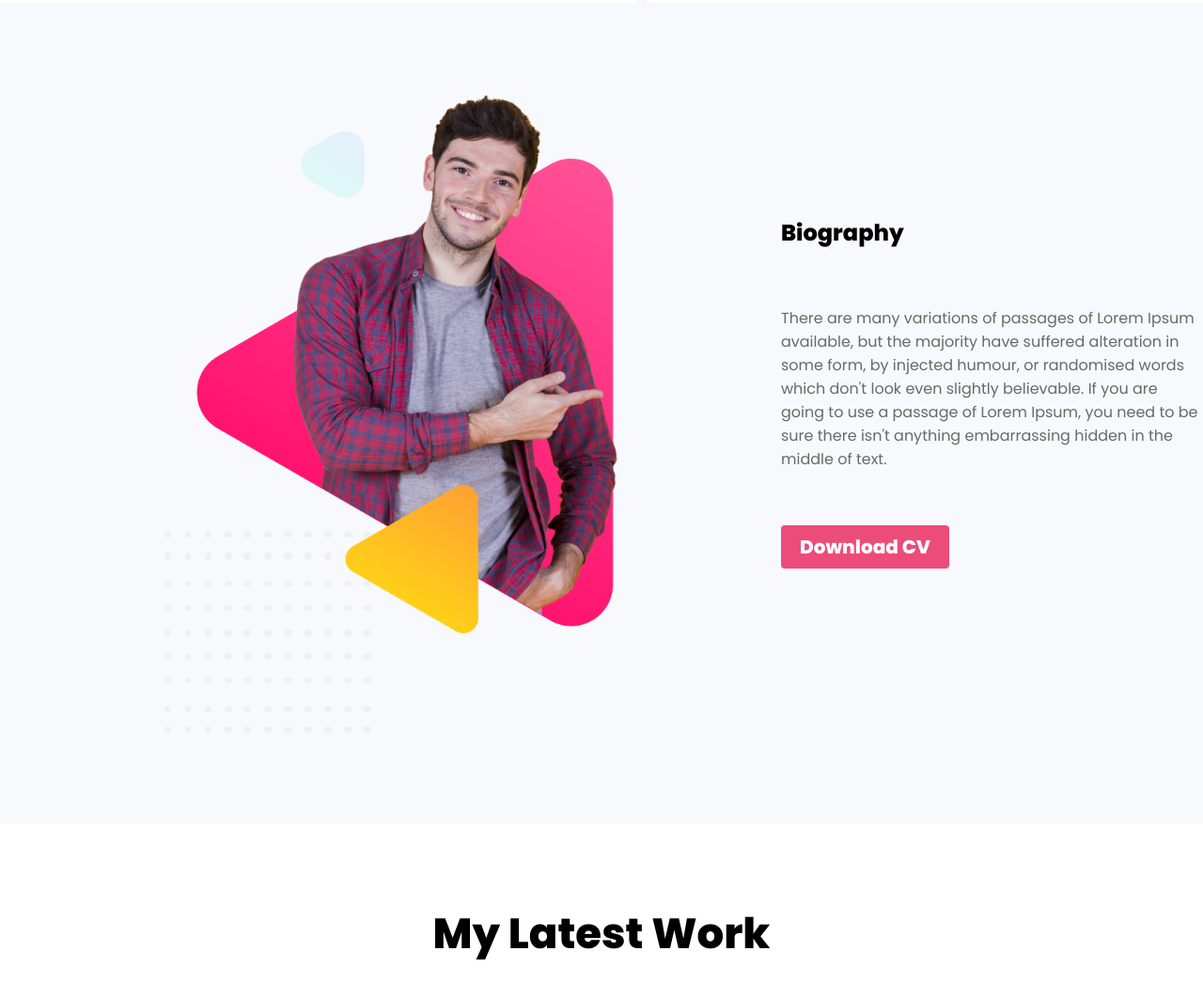
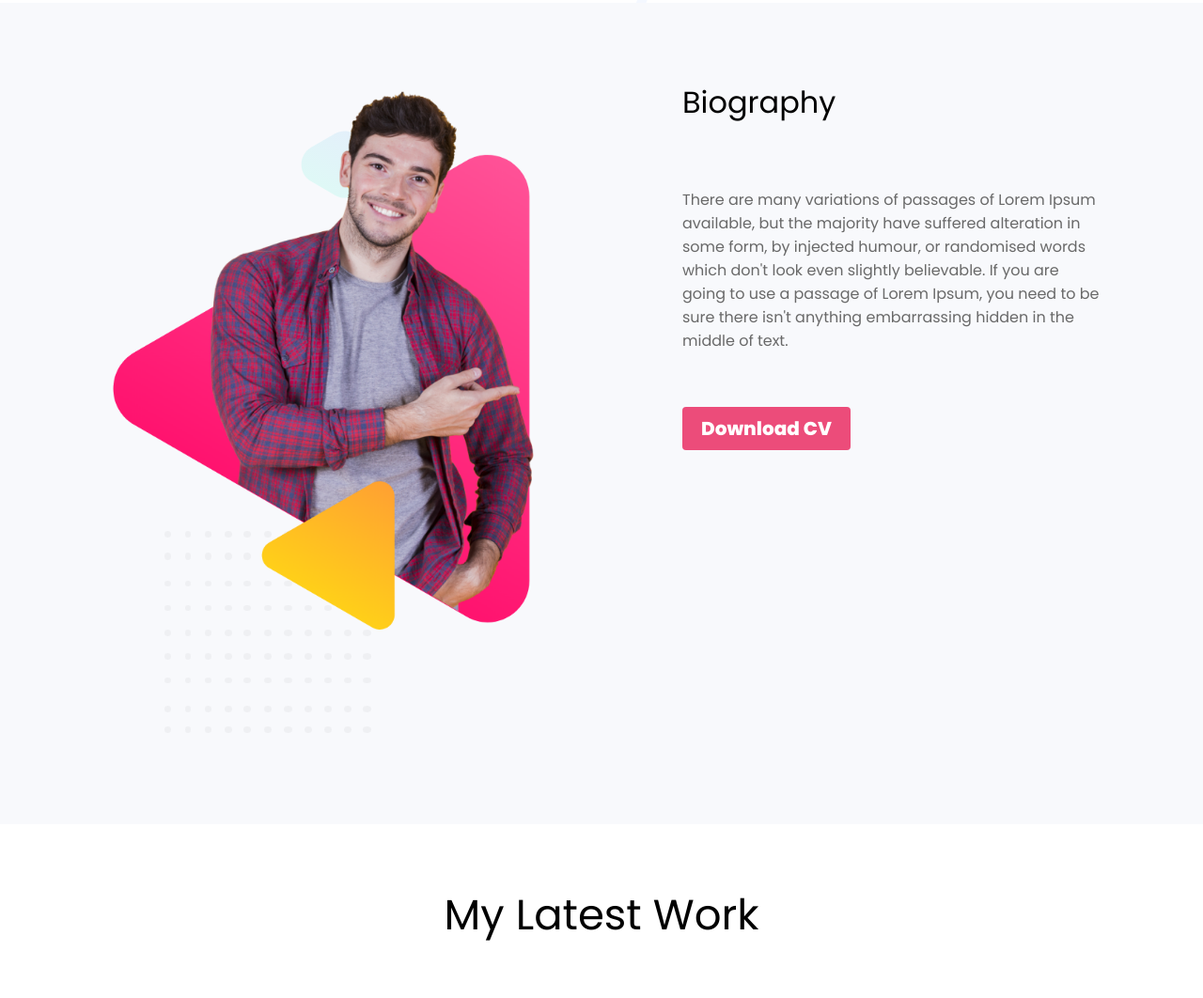
Before and after one commit to jewel7300/my-personal-website, a plain HTML site: page index.html in a window 1280 px wide. Shown: the part 1070-2132 px from the top of the page at 94% size. Drawn offline with Linux system fonts and the light colour scheme.

Commit message:
updatefinal

```diff
--- a/index.html
+++ b/index.html
@@ -30,7 +30,7 @@
         </div>
 
         <div id="biography-area-right" class="half-width">
-            <h1><span id="title">Biography</span></h1>
+            <h1 id="bio-title">Biography</h1>
             <br>
             <p>There are many variations of passages of Lorem Ipsum available, but the majority have suffered alteration in some form, by injected humour, or randomised words which don't look even slightly believable. If you are going to use a passage of Lorem Ipsum, you need to be sure there isn't anything embarrassing hidden in the middle of text.</p>
             <br>
@@ -41,7 +41,7 @@
 
     <section class="my-latest-work-area">
         <br>
-        <h1>My Latest Work</span></h1>
+        <h1 class="heading-title">My Latest Work</h1>
         <br>
         <br>
             <div class="img-area">
@@ -58,7 +58,7 @@
     </section>
 
     <section class="client-feedback">
-        <h1 class="title">What Client are Say</h1>
+        <h1 class="heading-title">What Client are Say</h1>
         <br>
         <h4>Bruce Moccy</h4>
         <p>Founder & CEO Alies</p>
--- a/style.css
+++ b/style.css
@@ -48,19 +48,23 @@ img {
     background-repeat: no-repeat;
 }
 #biography-area-left {
-	padding: 98px 13px 0 209px;
+	padding: 94px 13px 0 120px;
 }
 #biography-area-right {
-	padding: 207px 0px 0px 95px;
-	margin-left: 66px;
+	padding: 55px 0px 0px 15px;
+	margin-left: 130px;
 }
-.title{
-    font-size: 50px;
+#bio-title {
+	font-weight: normal;
+	font-size: xx-large;
 }
 .my-latest-work-area {
 	text-align: center;
-	font-size: 30px;
 	height: 770px;
+}
+.heading-title {
+	font-size: 45px;
+	font-weight: normal;
 }
 .img-area {
 	width: 25%;
```
